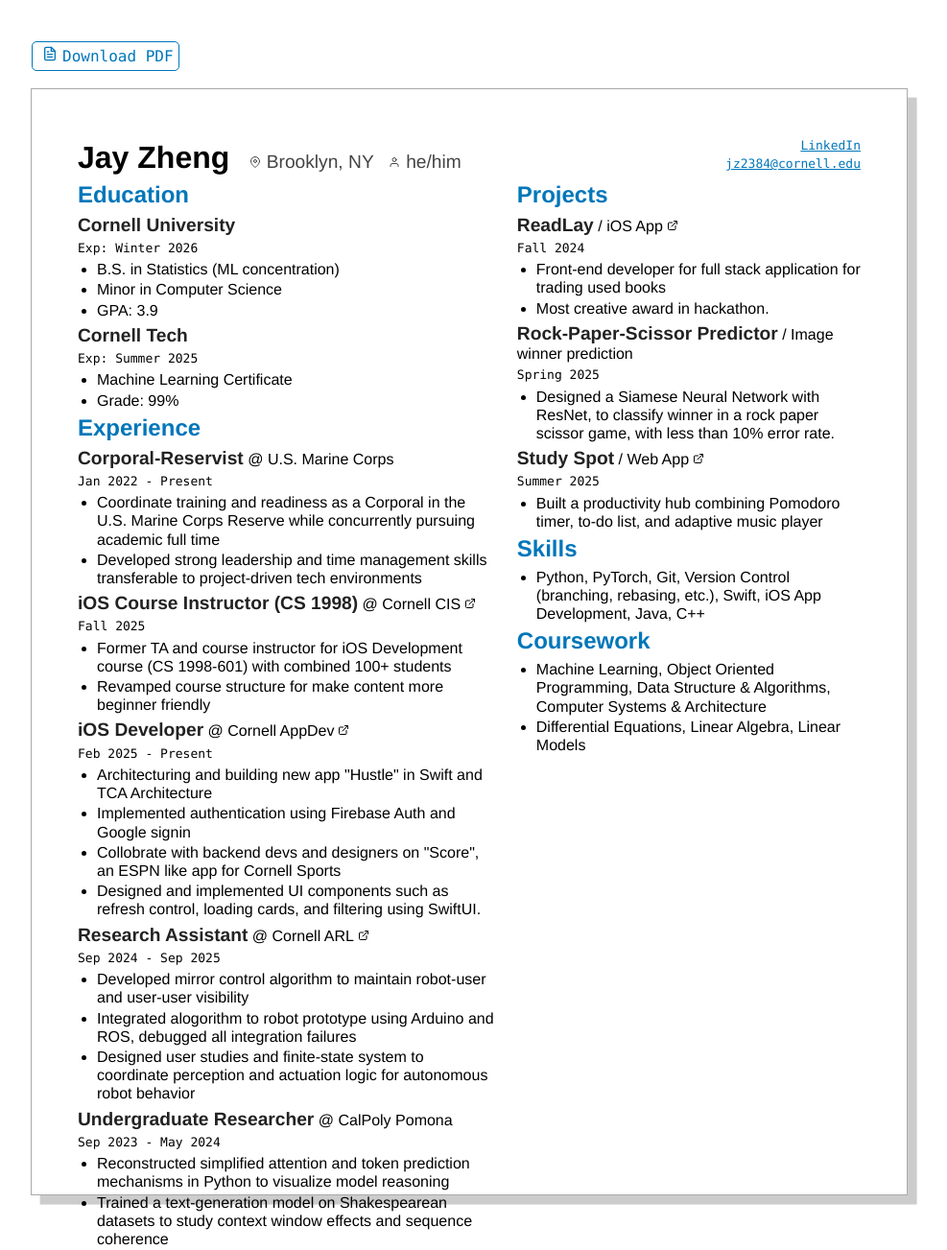
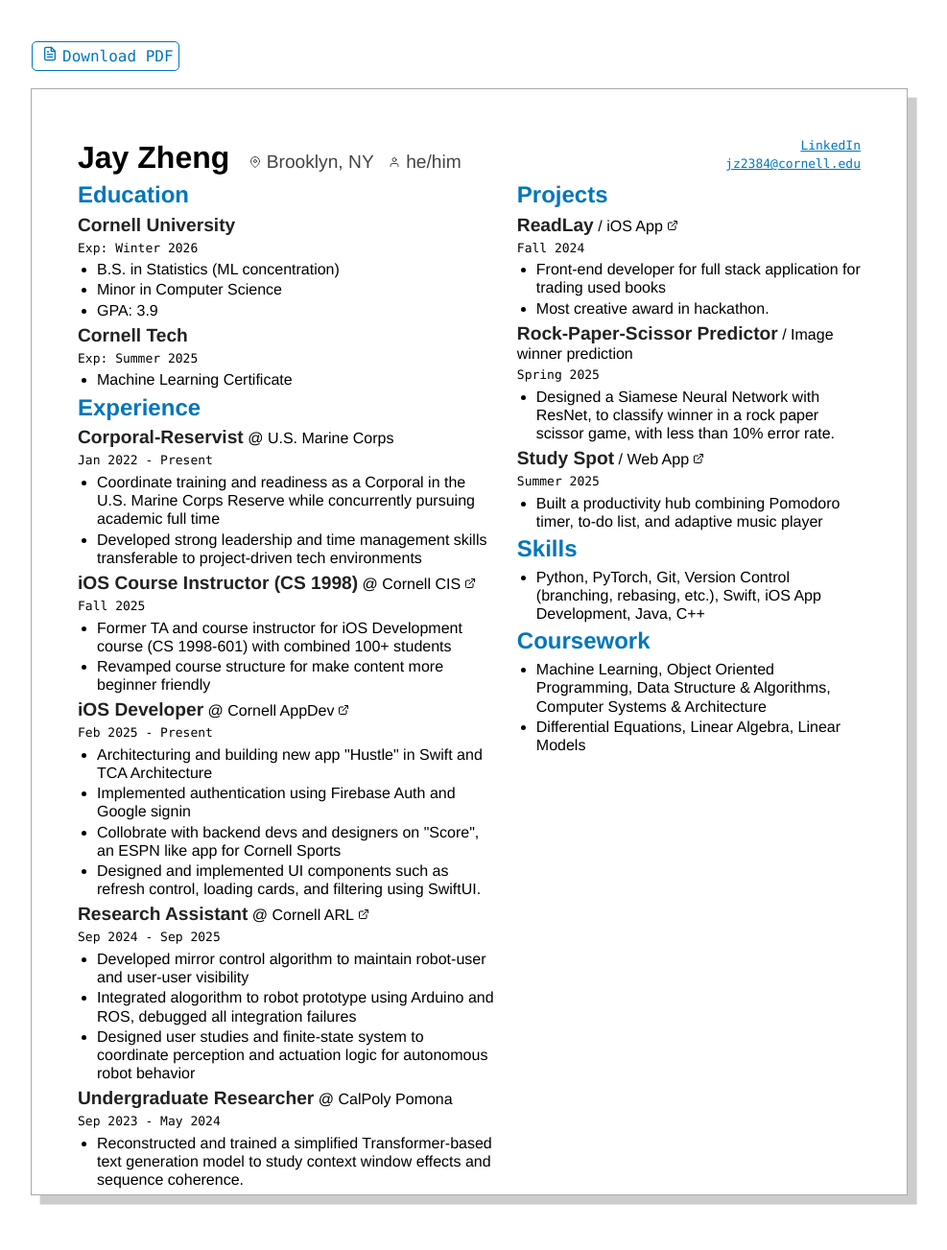
Before and after one commit to Juribu/juribu.github.io, a Jekyll site: the page resume/resume.html, which Jekyll copies as it is, in a window 1280 px wide. Shown: the whole page at 96% size, without its empty margins (151-1138 px from the left). Built offline with Jekyll 4.4.1, drawn with Linux system fonts in a browser that asks for light colours; after the commit the page ends 1270 px from its top, so only the background shows below that.

Commit message:
Completed resume section

```diff
--- a/resume/resume.html
+++ b/resume/resume.html
@@ -46,7 +46,6 @@
                 <li>
                   Machine Learning Certificate
                 </li>
-                <li>Grade: 99%</li>
               </ul>
             </div>
           </div>
@@ -104,10 +103,8 @@
               <h3>Undergraduate Researcher</h3> @ CalPoly Pomona
               <h4>Sep 2023 - May 2024</h4>
               <ul>
-                <li>Reconstructed simplified attention and token prediction
-                  mechanisms in Python to visualize model reasoning</li>
-                <li>Trained a text-generation model on Shakespearean datasets to study context window effects
-                  and sequence coherence</li>
+                <li>Reconstructed and trained a simplified Transformer-based
+                  text generation model to study context window effects and sequence coherence.</li>
               </ul>
             </div>
 
```
